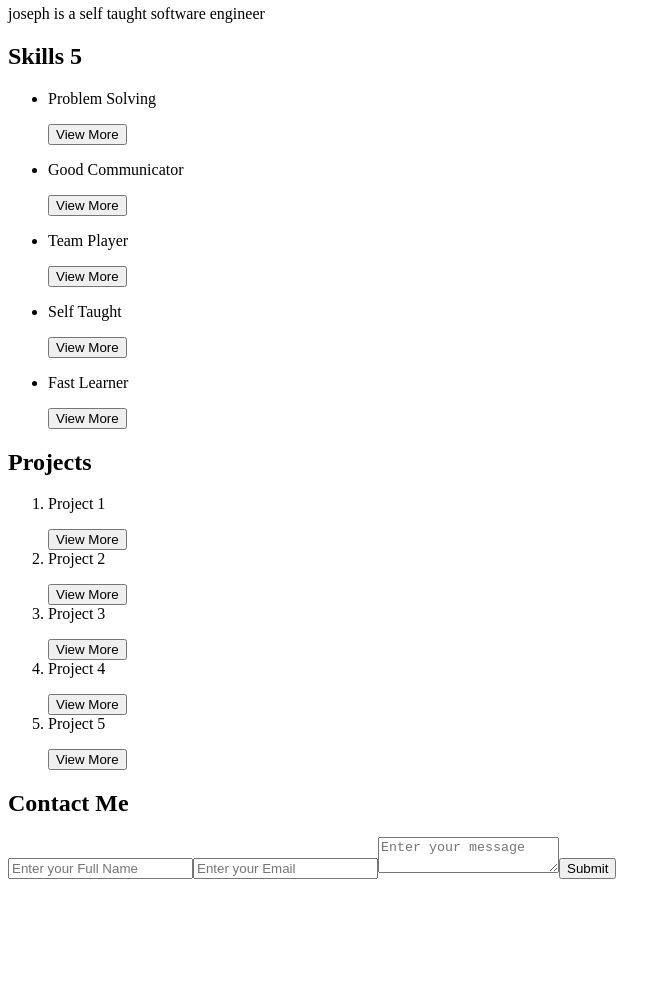
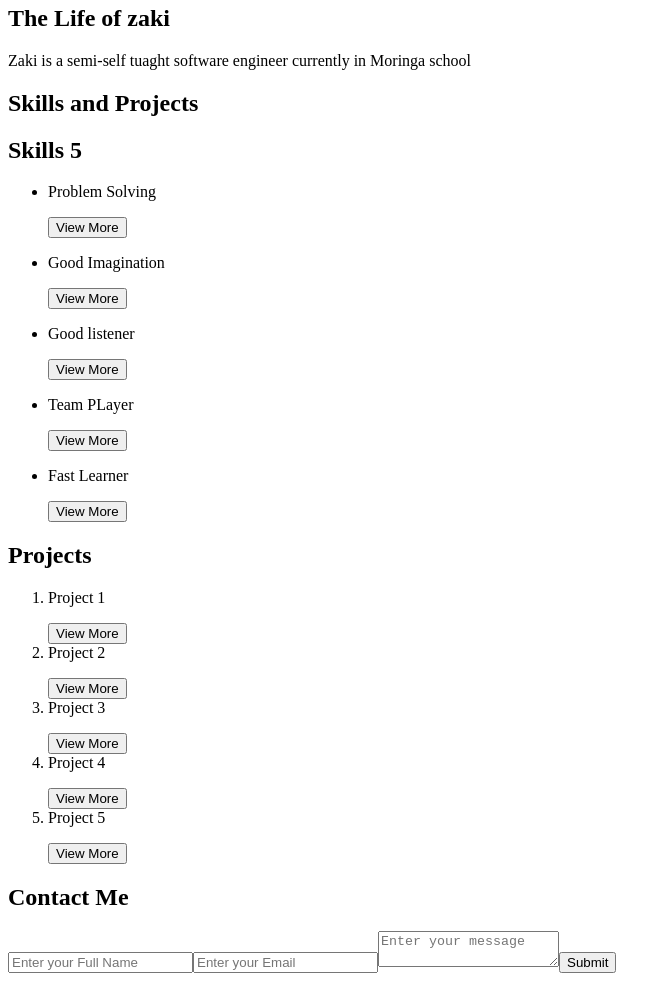
Before and after one commit to zaki-s/my-life, a plain HTML site: page index.html in a window 1280 px wide. Shown: the part 62-1043 px from the top of the page, without its empty margins (0-672 px from the left). Before the commit the page ends 949 px from the top, so only its background shows below. Drawn offline with Linux system fonts and the light colour scheme.

Commit message:
made changes

```diff
--- a/index.css
+++ b/index.css
@@ -0,0 +1,23 @@
+
+
+#aboutme {
+    display:
+}
+
+
+
+
+
+
+
+
+
+
+
+
+
+
+#contactme {
+    dsiplay: flex;
+    flex-direction: column;
+}
--- a/index.html
+++ b/index.html
@@ -7,9 +7,20 @@
     <link rel="stylesheet" href="./index.css">
 </head>
 <body>
-    <section id ='aboutme'></section>
-    <section id="skillsprojects"></section>
-    <section id="contactme"></section>
+    <section id ='aboutme'>
+        <h2>About Me</h2>
+        <p id=""></p>
+    </section>
+
+    <section id="skillsprojects">
+        <h2>Skills and Projects</h2>
+        <p></p>
+    </section>
+
+    <section id="contactme">
+
+    </section>
+
     <script src="./index.js"></script>
 </body>
 </html>
--- a/index.js
+++ b/index.js
@@ -1,6 +1,6 @@
-let heading = 'The Life of Joseph'
-let paragraph= 'joseph is a self taught software engineer'
-const skills = ['Problem Solving', 'Good Communicator', 'Team Player', 'Self Taught', 'Fast Learner']
+let heading = 'The Life of zaki'
+let paragraph= 'Zaki is a semi-self tuaght software engineer currently in Moringa school'
+const skills = ['Problem Solving', 'Good Imagination', 'Good listener', 'Team PLayer', 'Fast Learner']
 const projects = ['Project 1', 'Project 2', 'Project 3', 'Project 4', 'Project 5']
 
 
```
